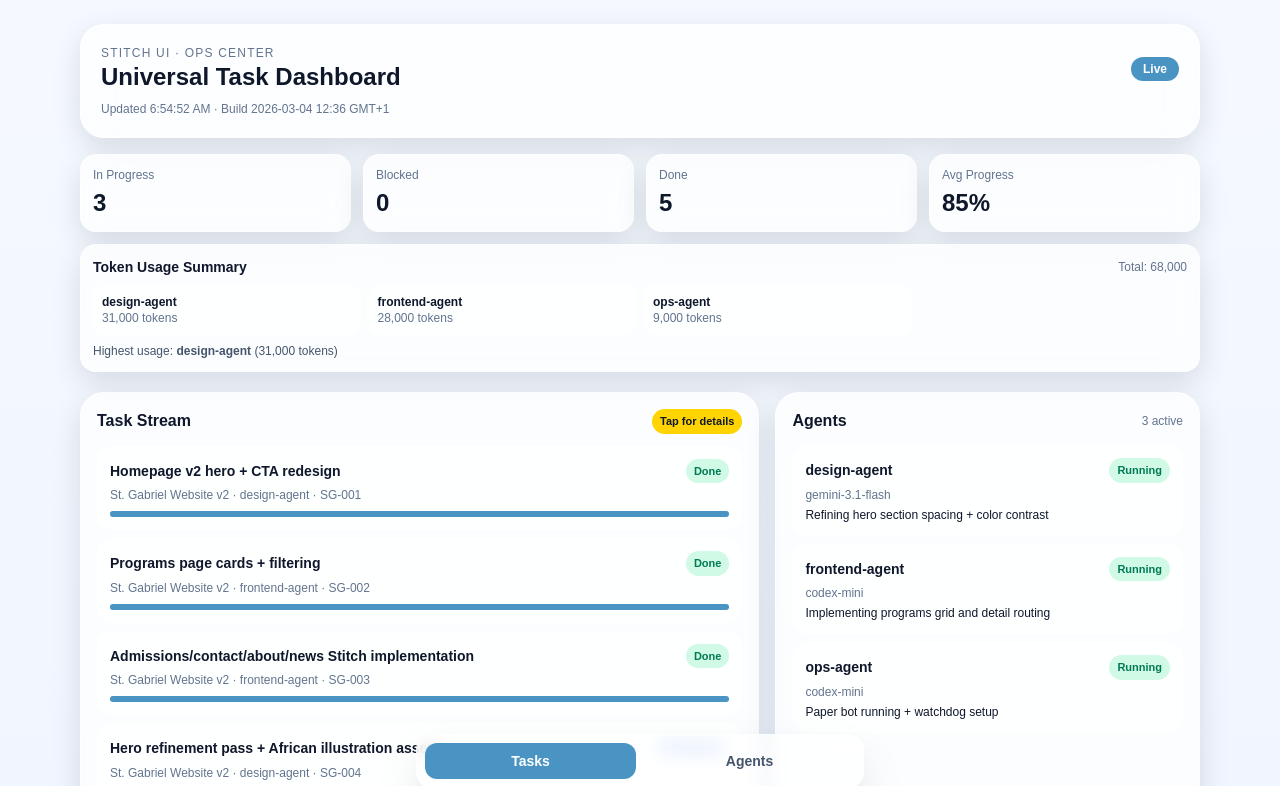
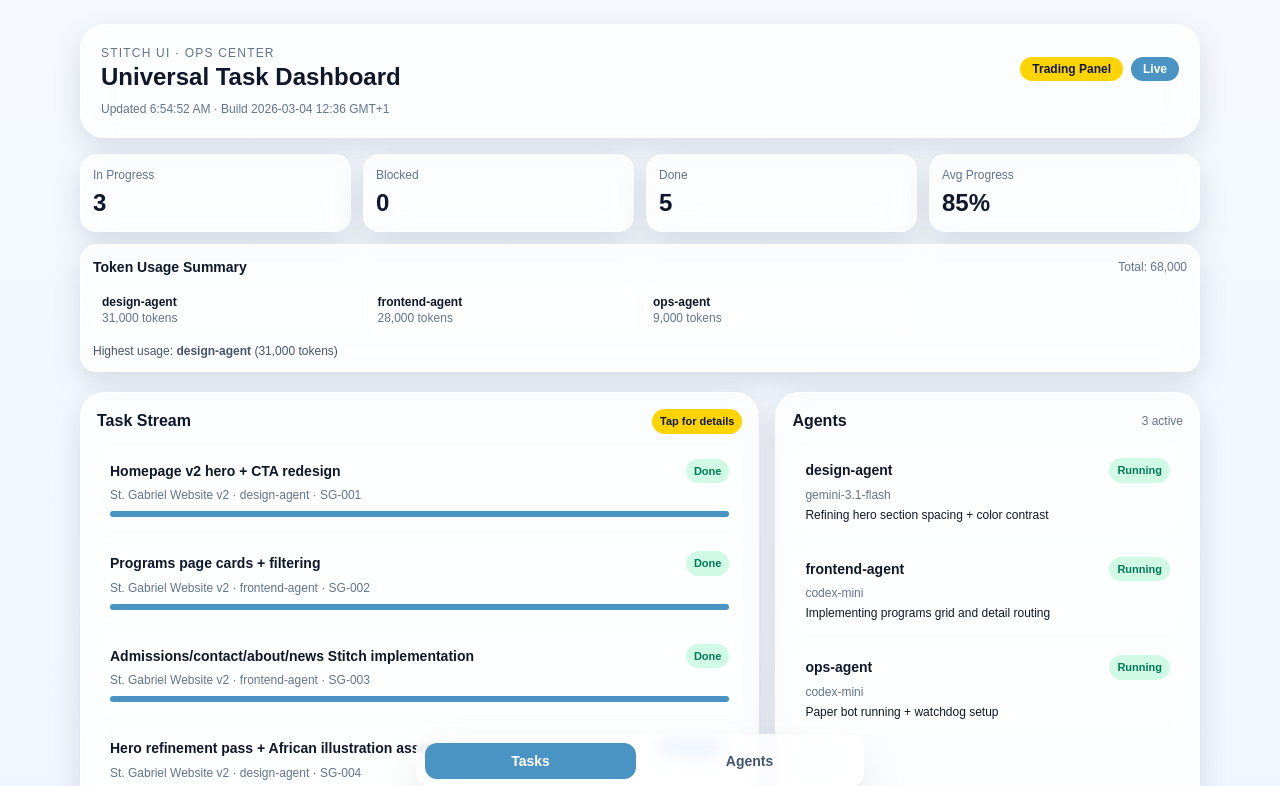
Before and after one commit to ZZYXX-CC/task-dashboard, a Next.js app: page / in a window 1280 px wide. Shown: the top 786 px of the page. Built offline with nearby package versions, Linux system fonts and the light colour scheme; no server answers.

Commit message:
Add direct Trading Panel link on main dashboard header

```diff
--- a/src/app/page.tsx
+++ b/src/app/page.tsx
@@ -1,6 +1,7 @@
 "use client";
 
 import { useEffect, useMemo, useState } from "react";
+import Link from "next/link";
 import { baseAgents, baseTasks, type Agent, type Task } from "@/lib/dashboard-data";
 
 const BUILD_TAG = "2026-03-04 12:36 GMT+1";
@@ -55,7 +56,10 @@ export default function Home() {
               <p className="text-xs uppercase tracking-widest text-slate-500 dark:text-slate-300">Stitch UI · Ops Center</p>
               <h1 className="text-2xl font-extrabold">Universal Task Dashboard</h1>
             </div>
-            <span className="rounded-full bg-[#4a94c4] px-3 py-1 text-xs font-bold text-white">Live</span>
+            <div className="flex items-center gap-2">
+              <Link href="/trading" className="rounded-full bg-[#ffd400] px-3 py-1 text-xs font-bold text-slate-900 hover:opacity-90">Trading Panel</Link>
+              <span className="rounded-full bg-[#4a94c4] px-3 py-1 text-xs font-bold text-white">Live</span>
+            </div>
           </div>
           <p className="mt-2 text-xs text-slate-500 dark:text-slate-400">Updated {new Date(updatedAt).toLocaleTimeString()} · Build {BUILD_TAG}</p>
         </header>
```
